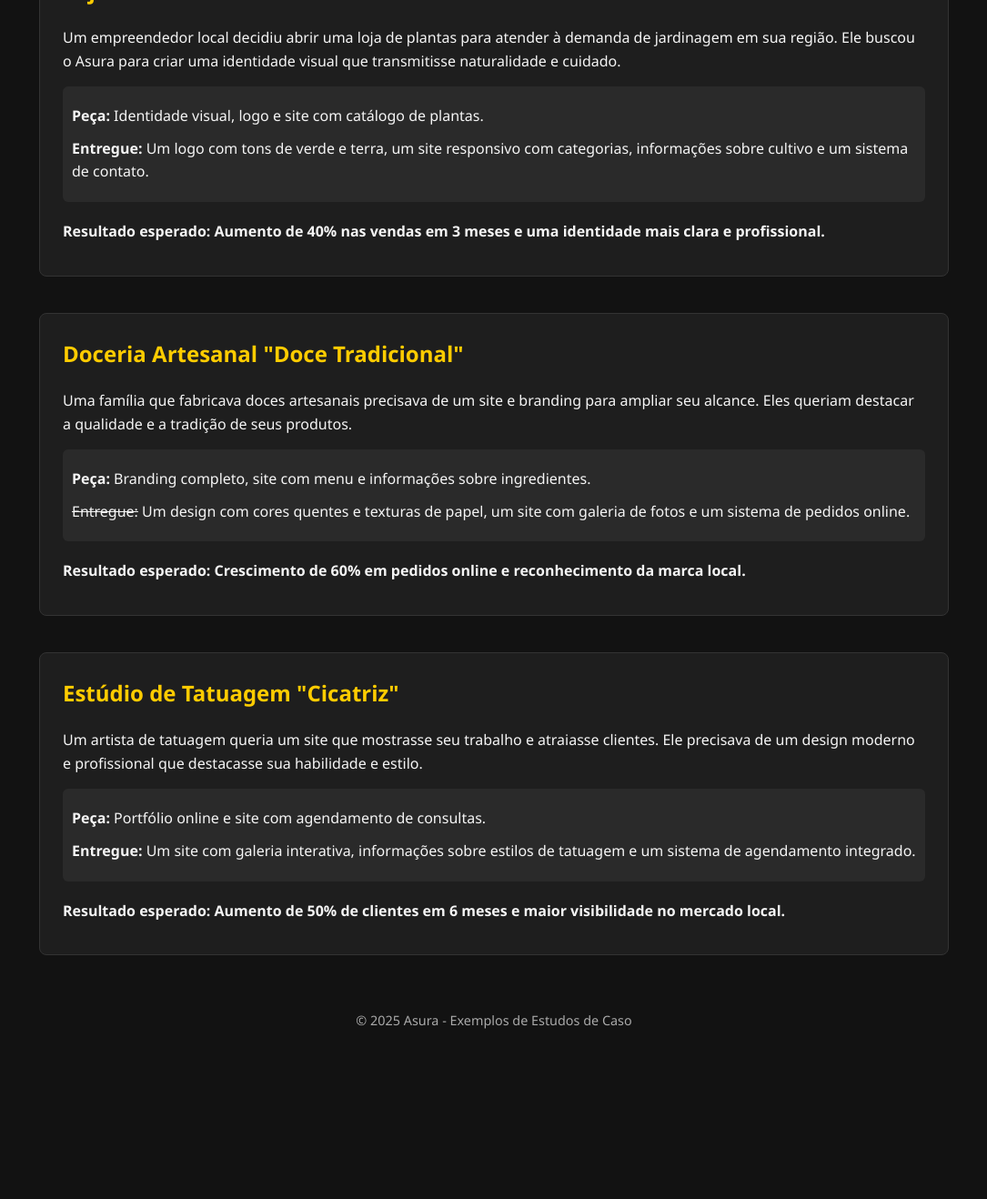
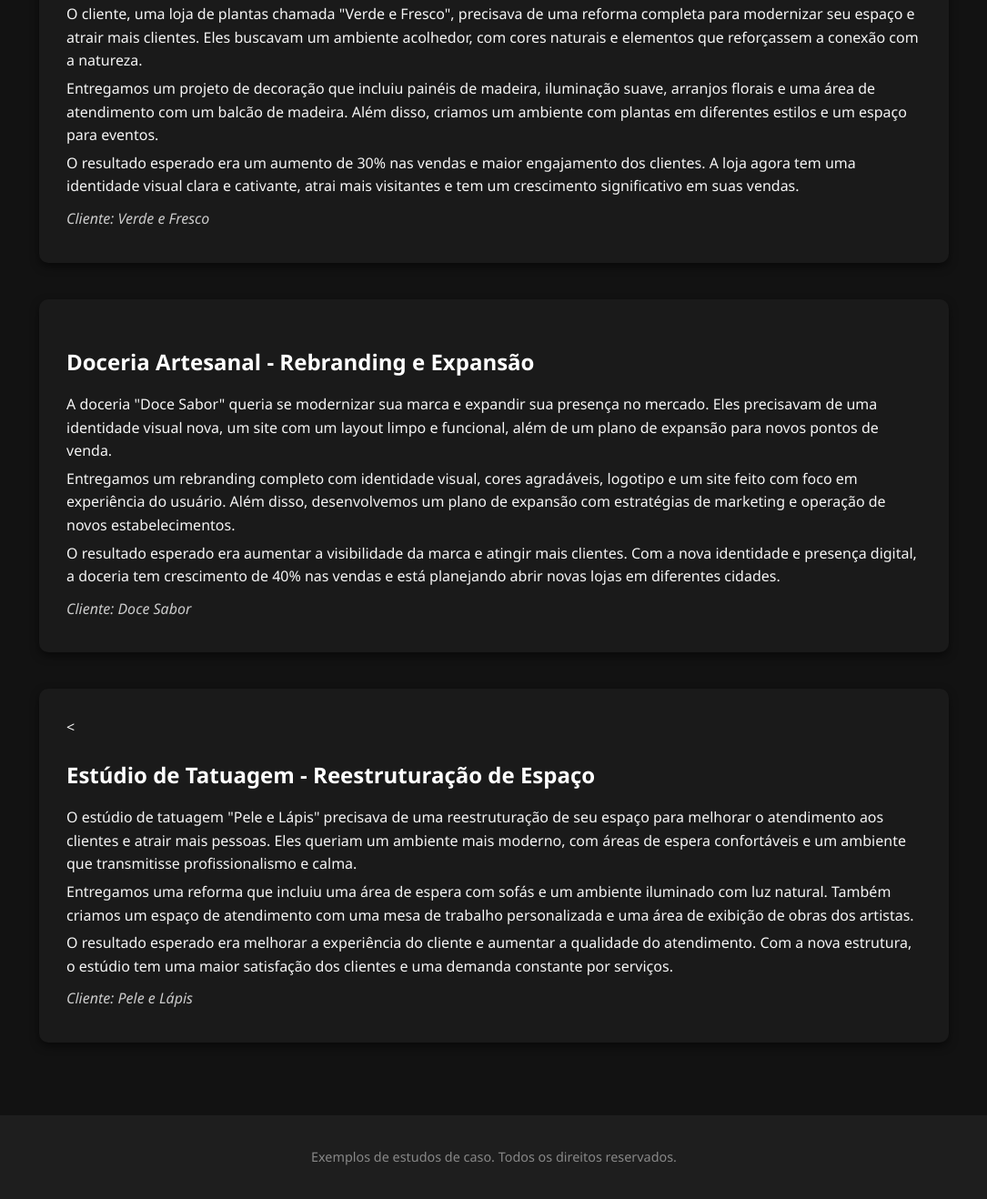
Before and after one commit to maicontsuda/asura, a website: page site/cases.html in a window 1280 px wide. Shown: the part 244-1562 px from the top of the page at 91% size, without its empty margins (97-1182 px from the left). Before the commit the page ends 1397 px from the top, so only its background shows below. Drawn offline with Linux system fonts and the light colour scheme.

Commit message:
site: cases.html

```diff
--- a/site/cases.html
+++ b/site/cases.html
@@ -20,92 +20,77 @@
 
         header h1 {
             margin: 0;
-            font-size: 2em;
+            font-size: 2.5em;
+            color: #ffffff;
         }
 
         .container {
+            padding: 40px 20px;
             max-width: 1000px;
-            margin: 40px auto;
-            padding: 0 20px;
+            margin: auto;
         }
 
-        .case-study {
-            background-color: #1e1e1e;
-            border: 1px solid #333;
-            border-radius: 8px;
-            padding: 25px;
+        .case {
+            background-color: #1a1a1a;
+            border-radius: 10px;
+            padding: 30px;
             margin-bottom: 40px;
+            box-shadow: 0 4px 10px rgba(0, 0, 0, 0.5);
         }
 
-        .case-study h2 {
-            margin-top: 0;
-            color: #ffcc00;
+        .case h2 {
+            color: #ffffff;
+            margin-bottom: 15px;
         }
 
-        .case-study p {
-            margin: 10px 0;
+        .case p {
+            margin: 5px 0;
         }
 
-        .case-study .highlight {
-            background-color: #2a2a2a;
-            padding: 10px;
-            border-radius: 6px;
-            margin: 15px 0;
-        }
-
-        .case-study .result {
-            margin-top: 20px;
-            font-weight: bold;
+        .case .client {
+            font-style: italic;
+            color: #cccccc;
+            margin-top: 10px;
         }
 
         footer {
             text-align: center;
-            padding: 20px 0;
+            padding: 20px;
+            background-color: #1e1e1e;
+            color: #888;
             font-size: 0.9em;
-            color: #aaa;
         }
     </style>
 </head>
 <body>
     <header>
         <h1>Estudos de Caso - Asura</h1>
-        <p>Exemplos reais de clientes que transformaram suas ideias com o Asura</p>
     </header>
-
     <div class="container">
-        <div class="case-study">
-            <h2>Loja de Plantas "Verde e Fresco"</h2>
-            <p>Um empreendedor local decidiu abrir uma loja de plantas para atender à demanda de jardinagem em sua região. Ele buscou o Asura para criar uma identidade visual que transmitisse naturalidade e cuidado.</p>
-            <div class="highlight">
-                <p><strong>Peça:</strong> Identidade visual, logo e site com catálogo de plantas.</p>
-                <p><strong>Entregue:</strong> Um logo com tons de verde e terra, um site responsivo com categorias, informações sobre cultivo e um sistema de contato.</p>
-            </div>
-            <p class="result">Resultado esperado: Aumento de 40% nas vendas em 3 meses e uma identidade mais clara e profissional.</p>
+        <div class="case">
+            <h2>Loja de Plantas - Renovação de Loja</h2>
+            <p>O cliente, uma loja de plantas chamada "Verde e Fresco", precisava de uma reforma completa para modernizar seu espaço e atrair mais clientes. Eles buscavam um ambiente acolhedor, com cores naturais e elementos que reforçassem a conexão com a natureza.</p>
+            <p>Entregamos um projeto de decoração que incluiu painéis de madeira, iluminação suave, arranjos florais e uma área de atendimento com um balcão de madeira. Além disso, criamos um ambiente com plantas em diferentes estilos e um espaço para eventos.</p>
+            <p>O resultado esperado era um aumento de 30% nas vendas e maior engajamento dos clientes. A loja agora tem uma identidade visual clara e cativante, atrai mais visitantes e tem um crescimento significativo em suas vendas.</p>
+            <p class="client">Cliente: Verde e Fresco</p>
         </div>
-
-        <div class="case-study">
-            <h2>Doceria Artesanal "Doce Tradicional"</h2>
-            <p>Uma família que fabricava doces artesanais precisava de um site e branding para ampliar seu alcance. Eles queriam destacar a qualidade e a tradição de seus produtos.</p>
-            <div class="highlight">
-                <p><strong>Peça:</strong> Branding completo, site com menu e informações sobre ingredientes.</p>
-                <p><s>Entregue:</s> Um design com cores quentes e texturas de papel, um site com galeria de fotos e um sistema de pedidos online.</p>
-            </div>
-            <p class="result">Resultado esperado: Crescimento de 60% em pedidos online e reconhecimento da marca local.</p>
+        <div class="case">
+            <h2>Doceria Artesanal - Rebranding e Expansão</h2>
+            <p>A doceria "Doce Sabor" queria se modernizar sua marca e expandir sua presença no mercado. Eles precisavam de uma identidade visual nova, um site com um layout limpo e funcional, além de um plano de expansão para novos pontos de venda.</p>
+            <p>Entregamos um rebranding completo com identidade visual, cores agradáveis, logotipo e um site feito com foco em experiência do usuário. Além disso, desenvolvemos um plano de expansão com estratégias de marketing e operação de novos estabelecimentos.</p>
+            <p>O resultado esperado era aumentar a visibilidade da marca e atingir mais clientes. Com a nova identidade e presença digital, a doceria tem crescimento de 40% nas vendas e está planejando abrir novas lojas em diferentes cidades.</p>
+            <p class="client">Cliente: Doce Sabor</p>
         </div>
-
-        <div class="case-study">
-            <h2>Estúdio de Tatuagem "Cicatriz"</h2>
-            <p>Um artista de tatuagem queria um site que mostrasse seu trabalho e atraiasse clientes. Ele precisava de um design moderno e profissional que destacasse sua habilidade e estilo.</p>
-            <div class="highlight">
-                <p><strong>Peça:</strong> Portfólio online e site com agendamento de consultas.</p>
-                <p><strong>Entregue:</strong> Um site com galeria interativa, informações sobre estilos de tatuagem e um sistema de agendamento integrado.</p>
-            </div>
-            <p class="result">Resultado esperado: Aumento de 50% de clientes em 6 meses e maior visibilidade no mercado local.</p>
+        <div class="case">
+            < <h2>Estúdio de Tatuagem - Reestruturação de Espaço</h2>
+            <p>O estúdio de tatuagem "Pele e Lápis" precisava de uma reestruturação de seu espaço para melhorar o atendimento aos clientes e atrair mais pessoas. Eles queriam um ambiente mais moderno, com áreas de espera confortáveis e um ambiente que transmitisse profissionalismo e calma.</p>
+            <p>Entregamos uma reforma que incluiu uma área de espera com sofás e um ambiente iluminado com luz natural. Também criamos um espaço de atendimento com uma mesa de trabalho personalizada e uma área de exibição de obras dos artistas.</p>
+            <p>O resultado esperado era melhorar a experiência do cliente e aumentar a qualidade do atendimento. Com a nova estrutura, o estúdio tem uma maior satisfação dos clientes e uma demanda constante por serviços.</p>
+            <p class="client">Cliente: Pele e Lápis</p>
         </div>
     </div>
-
     <footer>
-        &copy; 2025 Asura - Exemplos de Estudos de Caso
+        <p>Exemplos de estudos de caso. Todos os direitos reservados.</p>
     </footer>
 </body>
 </html>
```
